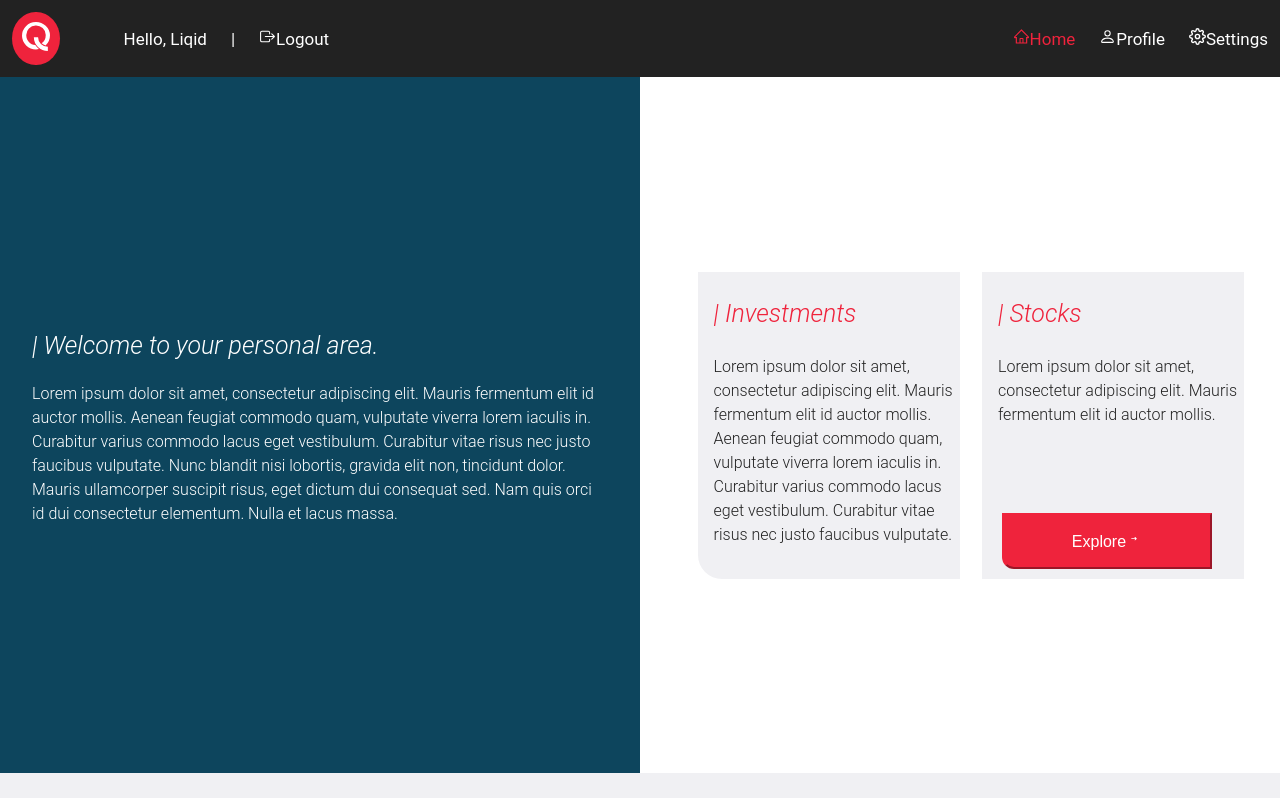
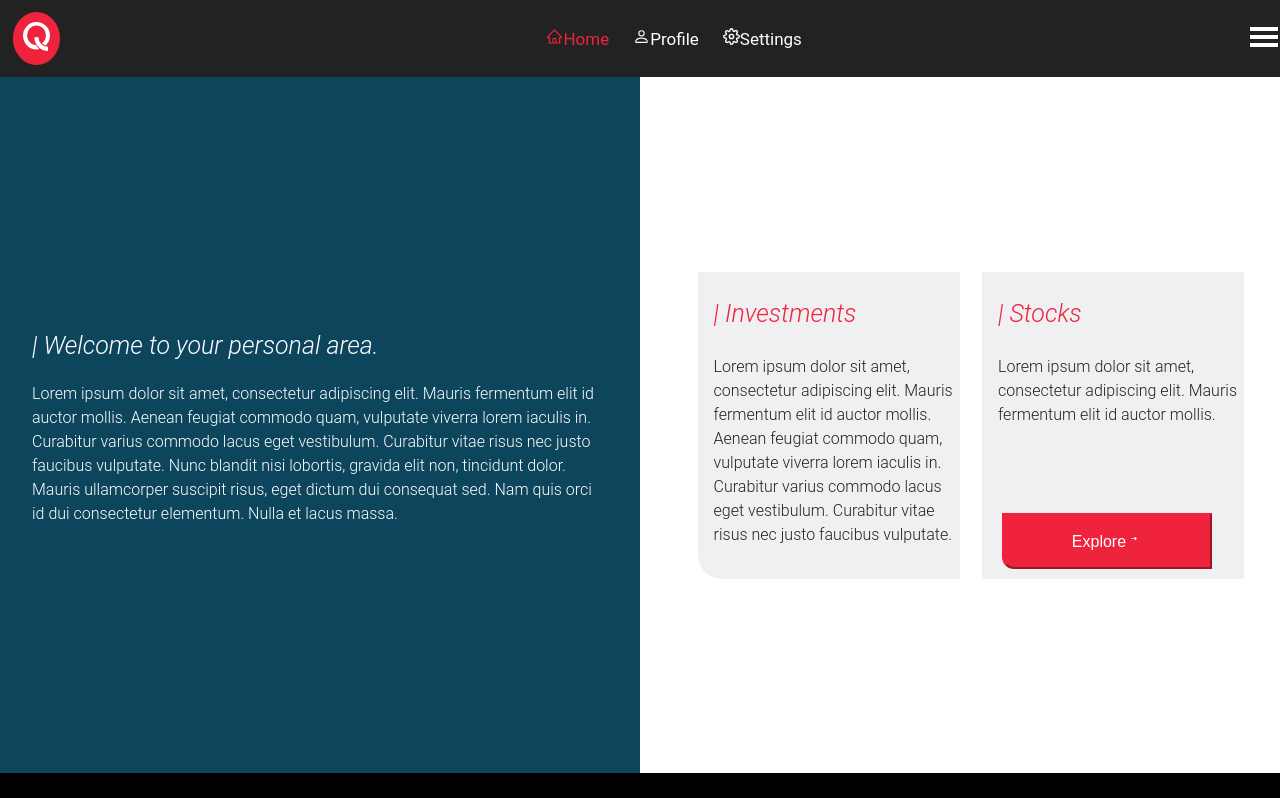
Before and after one commit to mya2h/liqid-code-challenge, a React (Create React App) app: page / in a window 1280 px wide. Shown: the top 798 px of the page. Built offline with nearby package versions, Linux system fonts and the light colour scheme.

Commit message:
add togle button on mobile view

```diff
--- a/src/assets/styles/nav.css
+++ b/src/assets/styles/nav.css
@@ -1,14 +1,18 @@
-nav {
+
+.nav{
   width: 100%;
   overflow: hidden;
-  justify-content: center;
-  align-content: center;
+  background-color:#222222;
+  display: flex;
+  justify-content: space-between;
   align-items: center;
 }
-.nav{
-  background-color:#222222;
+.nav-menu{
+  display: flex;
+  justify-content: space-between;
+  align-items: center;
 }
-nav li {
+.nav-item {
   padding: 12px;
   text-decoration: none;
   display:inline-block;
@@ -18,59 +22,83 @@ nav li {
   color: #FFFFFF;
   opacity: 1;
 }
-.toggleButton{
-  display: none;
-}
-.nav a:hover{
+.nav-link:hover{
   color: #EF233C;
 }
-.nav .active{
+.nav-menu .active{
   color: #EF233C;
 }
-.nav-title{
- float: left;
- padding: 12px;
-}
-.logo{
+.nav-logo{
   background-color: #EF233C;
   border-radius: 50%;
+  margin-left: 1%;
 
 }
-.logo img{
+.nav-logo img{
   padding: 10px;
 }
-.nav-left {
-  float: left;
+.toggle-icon {
+  color: #ffffff;
+  font-size: 2rem;
 }
-
-.nav-right {
-  float: right;
+.hamburger {
+  display: none;
 }
 
 @media screen and (max-width: 500px) {
-  nav li{
-    display: none;
-  }
 
-  .toggleButton{
-    display: inline-block;
-    color: #EF233C;
-    height: 18px;
-    padding: 12px;
-    float: right;
-    width: 25px;
-  }
-  .nav-title{
-    float: left;
+  .nav-menu {
+    position: fixed;
+    left: -110%;
+    top: 2rem;
+    height: 70vh;
+    flex-direction: column;
     background-color: #EF233C;
-    margin-top: 10px;
-    margin-left: 12px;
-    border-radius: 25px 25px 25px 25px;
-   }
-   .logo img{
-     padding: 10px;
-   }
-
-
+    width: 100%;
+    text-align: center;
+    transition: 0.3s;
+}
+.active-nav{
+  position: fixed;
+  width: 100%;
+  overflow: hidden;
+  display: flex;
+  justify-content: space-between;
+  align-items: center;
+  background-color:#EF233C;
+  transition: 0.3s;
 
 }
+.nav-menu.active {
+    left: 0;
+}
+.disable{
+  display: none;
+}
+.hamburger {
+  display: block;
+  margin-right: 2%;
+  cursor: pointer;
+}
+
+/* .hamburger {
+    display: block;
+    margin-right: 2%;
+    cursor: pointer;
+}
+.btn{
+  display: none;
+}
+.hamburger.active .bar:nth-child(2) {
+  opacity: 0;
+}
+
+.hamburger.active .bar:nth-child(1) {
+  transform: translateY(8px) rotate(45deg);
+}
+
+.hamburger.active .bar:nth-child(3) {
+  transform: translateY(-8px) rotate(-45deg);
+} */
+
+}
--- a/src/components/Home/index.js
+++ b/src/components/Home/index.js
@@ -2,14 +2,15 @@ import Nav from '../Nav'
 import Layout from './landing'
 import ProductChart from './products'
 import Footer from '../Footer'
+import { useState } from 'react'
 
 const Home = () => {
-
+    const [toggle, setToggle] = useState(false)
+    console.log(toggle)
     return (
         <div>
-            <Nav />
+            <Nav setToggle={setToggle} />
             <Layout />
-            <ProductChart />
             <Footer />
         </div>
     )
--- a/src/components/Nav/index.js
+++ b/src/components/Nav/index.js
@@ -1,45 +1,33 @@
-import { useState } from 'react'
-import { AiOutlineHome } from 'react-icons/ai'
+import { useState, useRef } from 'react'
+import { AiOutlineHome, AiOutlineClose } from 'react-icons/ai'
 import { BsPerson } from 'react-icons/bs'
 import { FiSettings } from 'react-icons/fi'
 import { GiHamburgerMenu } from 'react-icons/gi'
-import { IoExitOutline } from 'react-icons/io5'
 import mainIcon from '../../assets/images/Group 1.svg'
 import '../../assets/styles/nav.css'
 
 
-const Nav = () => {
+const Nav = ({ setToggle }) => {
     const [navbarOpen, setNavbarOpen] = useState(false)
     const handleToggle = () => {
+        setToggle(!navbarOpen)
         setNavbarOpen(!navbarOpen)
+
     }
     const closeMenu = () => {
         setNavbarOpen(false)
     }
     return (
         <div>
-            <nav class="nav">
-                <div className="toggleButton">
-                    <GiHamburgerMenu onClick={handleToggle} />
-                </div>
-                <div className="nav-title">
-                    <div className="logo">
-                        <img src={mainIcon} />
-                    </div>
-                </div>
-                <div class="nav-left">
-                    <ul>
-                        <li>Hello, Liqid</li>
-                        <li> | </li>
-                        <li><a>   <IoExitOutline className="icon" />Logout</a></li>
-                    </ul>
-                </div>
-                <div class="nav-right">
-                    <ul>
-                        <li><a className="active"><AiOutlineHome className="icon" />Home</a></li>
-                        <li><a><BsPerson className="icon" />Profile</a></li>
-                        <li><a><FiSettings className="icon" />Settings</a></li>
-                    </ul>
+            <nav className={navbarOpen ? "active-nav" : "nav"}>
+                <a href="#" className="nav-logo"> <img src={mainIcon} /></a>
+                <ul className={navbarOpen ? "nav-menu active" : "nav-menu"} >
+                    <li className="nav-item"><a className="active nav-link"><AiOutlineHome className="icon" />Home</a></li>
+                    <li className="nav-item"><a className="nav-link"><BsPerson className="icon" />Profile</a></li>
+                    <li className="nav-item"><a className="nav-link"><FiSettings className="icon" />Settings</a></li>
+                </ul>
+                <div className="humburger" onClick={handleToggle}>
+                    {navbarOpen ? <AiOutlineClose className="toggle-icon" /> : <GiHamburgerMenu className="toggle-icon" />}
                 </div>
             </nav>
         </div>
```
